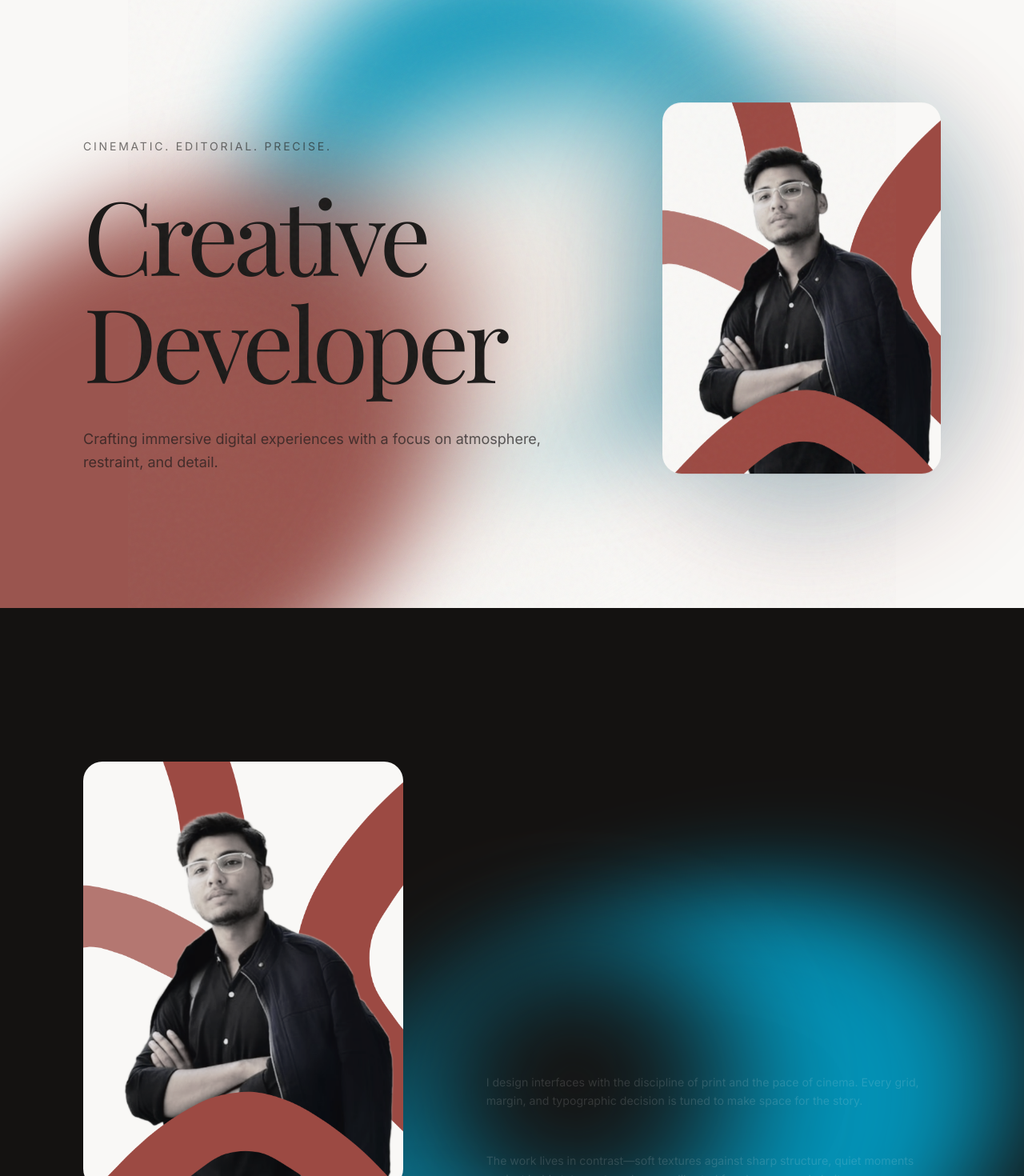
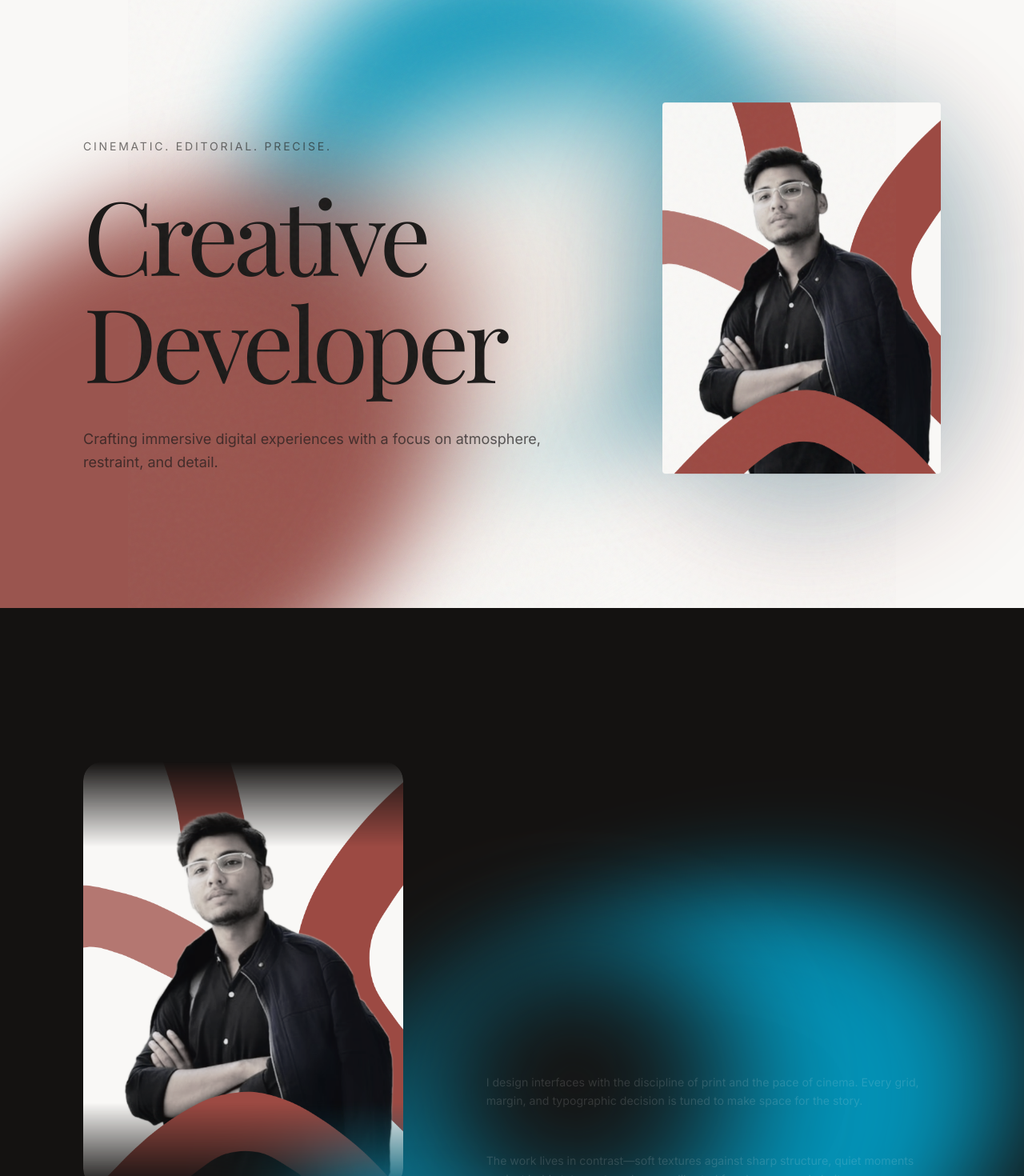
Before and after one commit to ibn-e-Muhammad/muhammad_arslan_portfolio, a Next.js app: page / in a window 1280 px wide. Shown: the part 40-1510 px from the top of the page at 80% size. Built offline with nearby package versions, Linux system fonts and the light colour scheme; a web font is replaced by a local one.

Commit message:
adding thigns to git

```diff
--- a/src/components/sections/About.tsx
+++ b/src/components/sections/About.tsx
@@ -113,7 +113,7 @@ export default function About() {
           {/* Sticky portrait — pinned while text scrolls */}
           <div className="lg:col-span-5">
             <div className="lg:sticky lg:top-24">
-              <div className="aspect-[3/4] w-full overflow-hidden rounded-3xl">
+              <div className="aspect-[3/4] w-full overflow-hidden rounded-3xl" style={{ WebkitMaskImage: "linear-gradient(to bottom, transparent 0%, black 20%, black 80%, transparent 100%)", maskImage: "linear-gradient(to bottom, transparent 0%, black 20%, black 80%, transparent 100%)" }}>
                 <Image
                   src={heroPortrait}
                   alt="Muhammad Arslan — portrait"
--- a/src/components/sections/Contact.tsx
+++ b/src/components/sections/Contact.tsx
@@ -2,12 +2,10 @@
 
 import { useRef, useState, useCallback, useEffect } from "react";
 import gsap from "gsap";
-import ContactModal from "./ContactModal";
 
 export default function Contact() {
   const sectionRef = useRef<HTMLElement | null>(null);
-  const textRef = useRef<HTMLHeadingElement | null>(null);
-  const [modalOpen, setModalOpen] = useState(false);
+  const textRef = useRef<HTMLAnchorElement | null>(null);
   const [localTime, setLocalTime] = useState("");
 
   /* ── Live clock ──────────────────────────────── */
@@ -78,15 +76,15 @@ export default function Contact() {
         </div>
 
         {/* Central statement — magnetic */}
-        <div className="relative">
-          <h2
+        <div className="relative z-10">
+          <a
             ref={textRef}
-            onClick={() => setModalOpen(true)}
-            className="cursor-pointer font-serif text-5xl md:text-7xl lg:text-9xl leading-[0.95] transition-colors duration-500 hover:text-terra"
+            href="mailto:muhammadarslan23156@gmail.com"
+            className="block cursor-pointer font-serif text-5xl md:text-7xl lg:text-9xl leading-[0.95] transition-colors duration-500 hover:text-terra"
           >
             <span className="block">Let&apos;s build</span>
             <span className="block">something timeless.</span>
-          </h2>
+          </a>
         </div>
 
         {/* Footer info */}
@@ -130,11 +128,6 @@ export default function Contact() {
         </div>
       </section>
 
-      {/* ── Contact Modal ──────────────────────── */}
-      <ContactModal
-        isOpen={modalOpen}
-        onClose={() => setModalOpen(false)}
-      />
     </>
   );
 }
--- a/src/components/sections/Hero.tsx
+++ b/src/components/sections/Hero.tsx
@@ -121,7 +121,13 @@ export default function Hero() {
               <div className="absolute -inset-8 rounded-full bg-terra/30 blur-[60px]" />
               <div className="absolute -inset-12 translate-x-4 translate-y-6 rounded-full bg-[#8A3A33]/20 blur-[80px]" />
               {/* Actual portrait */}
-              <div className="relative aspect-[3/4] overflow-hidden rounded-3xl">
+              <div
+                className="relative aspect-[3/4] overflow-hidden rounded-sm"
+                style={{
+                  WebkitMaskImage:
+                    "-webkit-mask-image: radial-gradient(ellipse at center, black 30%, transparent 90%); mask-image: radial-gradient(ellipse at center, black 40%, transparent 95%)",
+                }}
+              >
                 <Image
                   src={heroPortrait}
                   alt="Muhammad Arslan — portrait"
```
Also changed, not shown: 1 other file (tests, documents, lock files or other folders).
